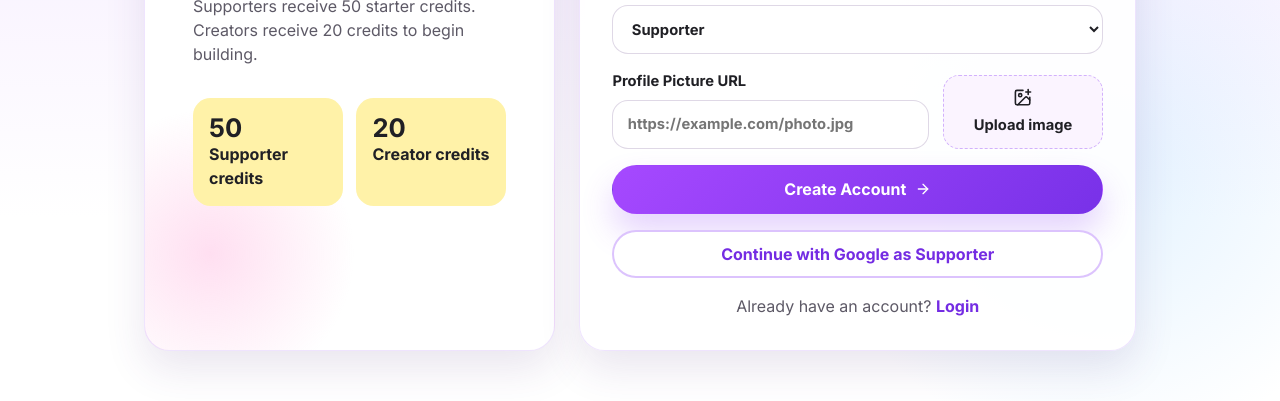
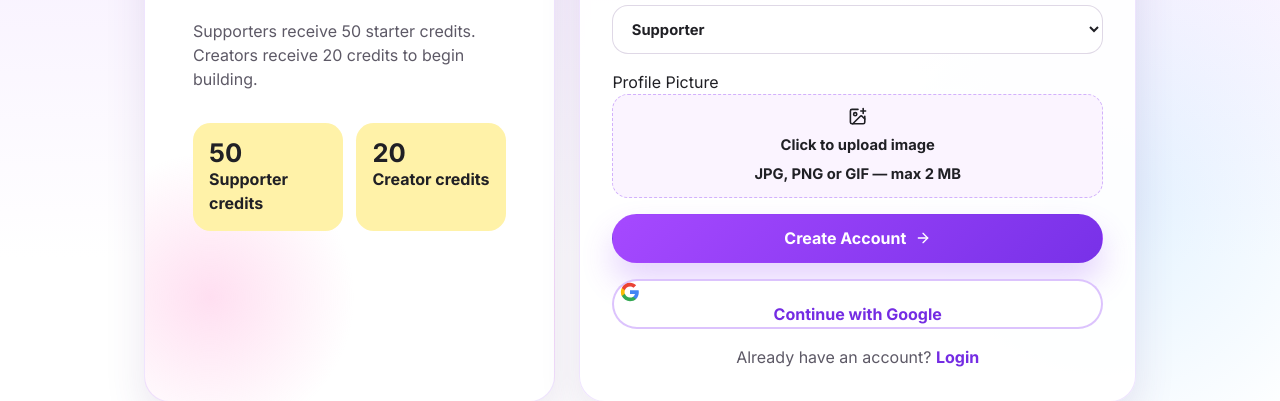
Before and after one commit to RizviBR0/crowdfunding-client, a React (Vite) app: page /register in a window 1280 px wide. Shown: the part 546-947 px from the top of the page. Built offline with nearby package versions, Linux system fonts and the light colour scheme; no server answers; a web font is replaced by a local one.

Commit message:
fix: keep registration errors visible after submit

```diff
--- a/src/auth/AuthRoutes.jsx
+++ b/src/auth/AuthRoutes.jsx
@@ -10,9 +10,9 @@ const dashboardHomeByRole = {
 const getDashboardHomeForRole = (role) => dashboardHomeByRole[role] || '/dashboard'
 
 function AuthGate({ children }) {
-  const { isAuthLoading, isAuthRestored } = useAuth()
+  const { isAuthRestored } = useAuth()
 
-  if (!isAuthRestored || isAuthLoading) {
+  if (!isAuthRestored) {
     return (
       <section className="auth-gate" aria-live="polite">
         <p>Loading your FundBloom session...</p>
--- a/src/pages/AuthPage.jsx
+++ b/src/pages/AuthPage.jsx
@@ -1,6 +1,6 @@
 import { useMemo, useState } from 'react'
 import { Link, useNavigate } from 'react-router-dom'
-import { ArrowRight, Eye, EyeOff, ImagePlus, Sparkles } from 'lucide-react'
+import { ArrowRight, Eye, EyeOff, ImagePlus, Sparkles, X } from 'lucide-react'
 import { useAuth } from '../auth/useAuth.js'
 import { getApiErrorMessage } from '../lib/api.js'
 
@@ -9,7 +9,6 @@ const initialForm = {
   email: '',
   password: '',
   role: 'supporter',
-  photoUrl: '',
   photoFile: null,
 }
 
@@ -28,6 +27,14 @@ const getFriendlyAuthError = (error) => {
 
   if (code.includes('popup-closed-by-user')) {
     return 'Google sign-in was closed before it finished.'
+  }
+
+  if (code.includes('operation-not-allowed')) {
+    return 'Email registration is not enabled for this Firebase project yet.'
+  }
+
+  if (code.includes('network-request-failed')) {
+    return 'Could not reach the authentication service. Check your connection and try again.'
   }
 
   return getApiErrorMessage(error)
@@ -68,6 +75,7 @@ function AuthPage({ mode }) {
   const [form, setForm] = useState(initialForm)
   const [error, setError] = useState('')
   const [showPassword, setShowPassword] = useState(false)
+  const [photoPreview, setPhotoPreview] = useState(null)
 
   const copy = useMemo(
     () =>
@@ -98,6 +106,20 @@ function AuthPage({ mode }) {
     setError('')
   }
 
+  const handlePhotoSelect = (file) => {
+    if (file) {
+      updateField('photoFile', file)
+      const reader = new FileReader()
+      reader.onload = (e) => setPhotoPreview(e.target.result)
+      reader.readAsDataURL(file)
+    }
+  }
+
+  const clearPhoto = () => {
+    updateField('photoFile', null)
+    setPhotoPreview(null)
+  }
+
   const handleEmailSubmit = async (event) => {
     event.preventDefault()
     const validationError = validateForm({ form, mode })
@@ -114,7 +136,7 @@ function AuthPage({ mode }) {
           email: form.email.trim(),
           password: form.password,
           role: form.role,
-          photoUrl: form.photoUrl.trim(),
+          photoUrl: '',
           photoFile: form.photoFile,
         })
       } else {
@@ -126,7 +148,9 @@ function AuthPage({ mode }) {
 
       navigate('/dashboard')
     } catch (authError) {
-      setError(getFriendlyAuthError(authError))
+      console.error('Registration/Login error:', authError)
+      const friendlyError = getFriendlyAuthError(authError)
+      setError(friendlyError)
     }
   }
 
@@ -161,7 +185,7 @@ function AuthPage({ mode }) {
           </div>
         </div>
 
-        <form aria-label={`${mode} form`} className="auth-card__panel auth-form grid gap-4" onSubmit={handleEmailSubmit}>
+        <form aria-label={`${mode} form`} className="auth-card__panel auth-form grid gap-4" noValidate onSubmit={handleEmailSubmit}>
           {isRegister ? (
             <label>
               Name
@@ -206,6 +230,8 @@ function AuthPage({ mode }) {
             </span>
           </label>
 
+          {isRegister ? (
+            <>
               <label>
                 Role
                 <select onChange={(event) => updateField('role', event.target.value)} value={form.role}>
@@ -214,31 +240,43 @@ function AuthPage({ mode }) {
                 </select>
               </label>
 
-          {isRegister ? (
-            <div className="auth-photo-grid">
-              <label>
-                Profile Picture URL
-                <input
-                  autoComplete="url"
-                  onChange={(event) => updateField('photoUrl', event.target.value)}
-                  placeholder="https://example.com/photo.jpg"
-                  type="url"
-                  value={form.photoUrl}
-                />
-              </label>
-              <label className="auth-file">
-                <ImagePlus aria-hidden="true" />
-                <span>{form.photoFile ? form.photoFile.name : 'Upload image'}</span>
+              <div className="auth-photo-section">
+                <span className="auth-photo-label">Profile Picture</span>
+                {photoPreview ? (
+                  <div className="auth-photo-preview">
+                    <img src={photoPreview} alt="Profile preview" />
+                    <div className="auth-photo-preview__info">
+                      <span className="auth-photo-preview__name">{form.photoFile?.name}</span>
+                      <span className="auth-photo-preview__size">
+                        {form.photoFile ? `${(form.photoFile.size / 1024).toFixed(1)} KB` : ''}
+                      </span>
+                    </div>
+                    <button
+                      aria-label="Remove photo"
+                      className="auth-photo-preview__remove"
+                      onClick={clearPhoto}
+                      type="button"
+                    >
+                      <X aria-hidden="true" />
+                    </button>
+                  </div>
+                ) : (
+                  <label className="auth-file auth-file--large">
+                    <ImagePlus aria-hidden="true" className="auth-file__icon" />
+                    <span className="auth-file__text">Click to upload image</span>
+                    <span className="auth-file__subtext">JPG, PNG or GIF — max 2 MB</span>
                     <input
                       accept="image/*"
-                  onChange={(event) => updateField('photoFile', event.target.files?.[0] || null)}
+                      onChange={(event) => handlePhotoSelect(event.target.files?.[0] || null)}
                       type="file"
                     />
                   </label>
+                )}
               </div>
+            </>
           ) : null}
 
-          {error ? <p className="auth-error">{error}</p> : null}
+          {error ? <p aria-live="assertive" className="auth-error" role="alert">{error}</p> : null}
 
           <button className="button button--primary button--medium auth-submit" disabled={isAuthLoading} type="submit">
             <span>{isAuthLoading ? 'Working...' : copy.submit}</span>
@@ -246,7 +284,13 @@ function AuthPage({ mode }) {
           </button>
 
           <button className="auth-google" disabled={isAuthLoading} onClick={handleGoogle} type="button">
-            Continue with Google as {form.role === 'creator' ? 'Creator' : 'Supporter'}
+            <svg viewBox="0 0 24 24" width="20" height="20" xmlns="http://www.w3.org/2000/svg">
+              <path d="M22.56 12.25c0-.78-.07-1.53-.2-2.25H12v4.26h5.92c-.26 1.37-1.04 2.53-2.21 3.31v2.77h3.57c2.08-1.92 3.28-4.74 3.28-8.09z" fill="#4285F4"/>
+              <path d="M12 23c2.97 0 5.46-.98 7.28-2.66l-3.57-2.77c-.98.66-2.23 1.06-3.71 1.06-2.86 0-5.29-1.93-6.16-4.53H2.18v2.84C3.99 20.53 7.7 23 12 23z" fill="#34A853"/>
+              <path d="M5.84 14.09c-.22-.66-.35-1.36-.35-2.09s.13-1.43.35-2.09V7.07H2.18C1.43 8.55 1 10.22 1 12s.43 3.45 1.18 4.93l2.85-2.22.81-.62z" fill="#FBBC05"/>
+              <path d="M12 5.38c1.62 0 3.06.56 4.21 1.64l3.15-3.15C17.45 2.09 14.97 1 12 1 7.7 1 3.99 3.47 2.18 7.07l3.66 2.84c.87-2.6 3.3-4.53 6.16-4.53z" fill="#EA4335"/>
+            </svg>
+            Continue with Google
           </button>
 
           <p className="auth-switch">
--- a/src/services/authService.js
+++ b/src/services/authService.js
@@ -16,8 +16,8 @@ export const restoreSession = async () => {
   return response.data.data.user
 }
 
-export const exchangeSession = async ({ firebaseUser, intendedRole }) => {
-  const firebaseIdToken = await firebaseUser.getIdToken()
+export const exchangeSession = async ({ firebaseUser, intendedRole, forceRefresh = false }) => {
+  const firebaseIdToken = await firebaseUser.getIdToken(forceRefresh)
   const response = await apiClient.post('/auth/session', {
     firebaseIdToken,
     intendedRole,
@@ -28,17 +28,22 @@ export const exchangeSession = async ({ firebaseUser, intendedRole }) => {
 }
 
 export const registerWithEmail = async ({ name, email, password, role, photoFile, photoUrl }) => {
-  const uploadedPhotoUrl = await uploadProfileImage(photoFile)
+  const uploadedPhotoUrl = photoFile ? await uploadProfileImage(photoFile) : ''
   const finalPhotoUrl = uploadedPhotoUrl || photoUrl || ''
   const auth = getFirebaseAuth()
   const credential = await createUserWithEmailAndPassword(auth, email, password)
 
-  await updateProfile(credential.user, {
+  const profile = {
     displayName: name,
-    photoURL: finalPhotoUrl,
-  })
+  }
 
-  return exchangeSession({ firebaseUser: credential.user, intendedRole: role })
+  if (finalPhotoUrl) {
+    profile.photoURL = finalPhotoUrl
+  }
+
+  await updateProfile(credential.user, profile)
+
+  return exchangeSession({ firebaseUser: credential.user, intendedRole: role, forceRefresh: true })
 }
 
 export const loginWithEmail = async ({ email, password }) => {
```
Also changed, not shown: 2 other files (tests, documents, lock files or other folders). Lines whose indentation alone changed are shown as unchanged.
